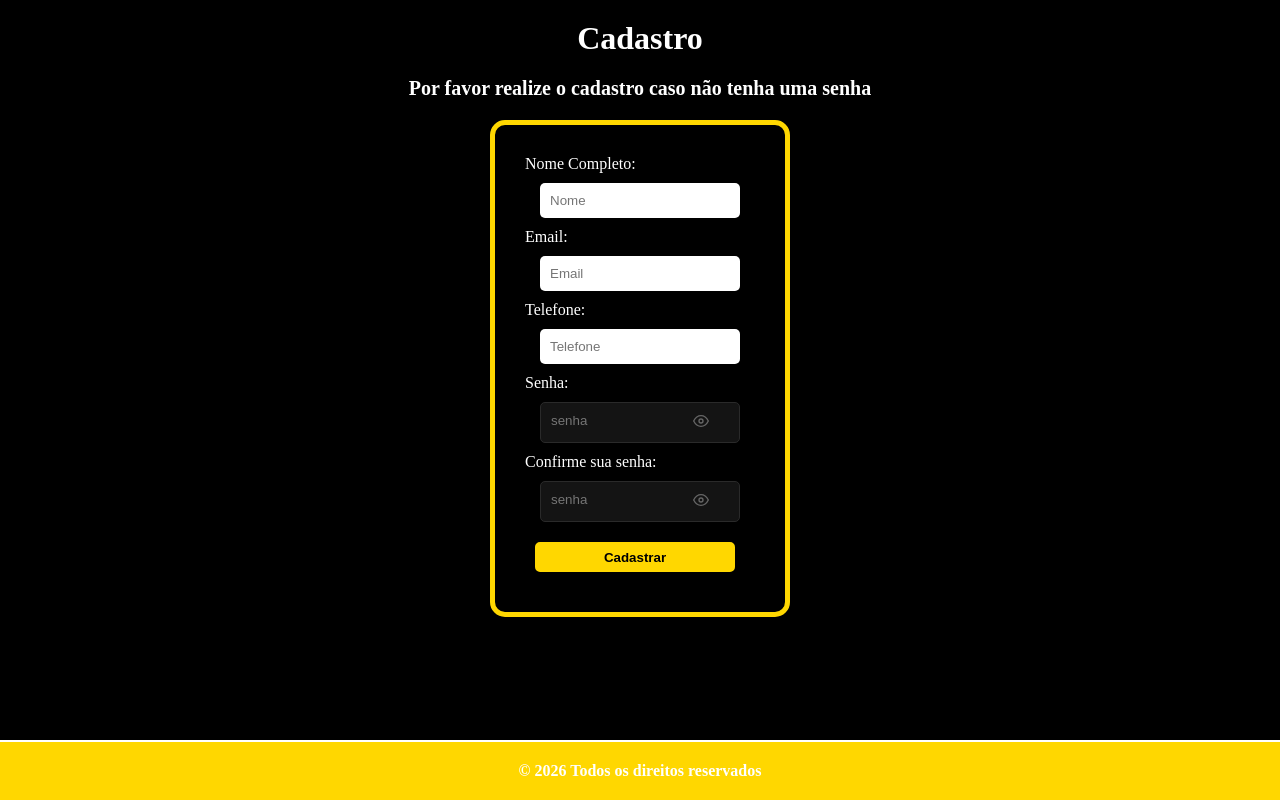
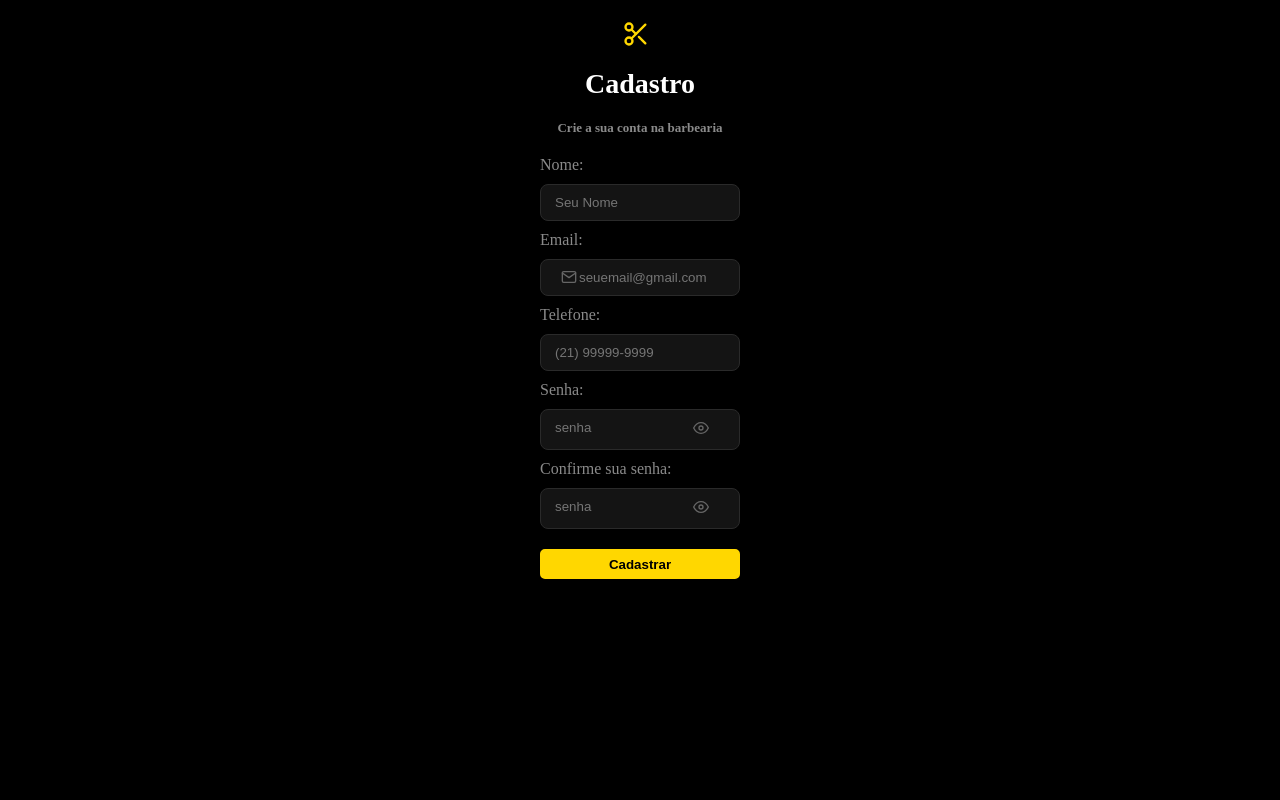
Before and after one commit to Ryang114/gerenciador-barbearia-frontend, a React app: page /cadastro in a window 1280 px wide. Built offline with nearby package versions, Linux system fonts and the light colour scheme; the HTML template or start-up script is replaced by a standard one.

Commit message:
estruturando a pagina de cadastro

```diff
--- a/src/pages/cadastro.css
+++ b/src/pages/cadastro.css
@@ -13,34 +13,70 @@
   font-size: 30px;
   font-weight: bold;
   padding-bottom: 20px;
+  display: flex;
+}
 
+.icone_topo {
+  color: var(--terciary-color);
+  font-size: 28px;
+  margin-top: 20px;
+  margin-bottom: 8px;
+  margin-left: 65px;
 }
 
 .titulo_cadastro {
   color: var(--secondary-color);
-  margin-top: 20px;
+  font-size: 28px;
+  margin-top: 8px;
   text-align: center;
-
 }
 
 .subtitulo_cadastro {
-  color: var(--secondary-color);
-  font-size: 20px;
+  color: #8a8a8a;
+  font-size: 13px;
   margin-top: 20px;
+  text-align: center;
 }
 
 .cadastro-form {
-  border: 5px solid var(--terciary-color);
-  border-radius: 15px;
   background-color: var(--primary-color);
+  margin-top: 10px;
+  padding-top: 10px;
+  padding-bottom: 50px;
+  box-sizing: border-box;
   display: flex;
   flex-direction: column;
+  align-items: center;
+}
+
+.cadastro-form label {
+  color: #8a8a8a;
+  display: block;
+  padding-bottom: 10px;
+  width: 200px;
+  text-align: left;
+}
+
+.campo-icone {
+  position: relative;
+  display: flex;
+  align-items: center;
   justify-content: center;
-  margin: auto 0;
-  margin-top: 20px;
-  padding: 30px;
-  width: 300px;
+  margin-bottom: 10px;
+}
+
+.cadastro-form input {
+  width: 200px;
   box-sizing: border-box;
+}
+
+.icone_input {
+  position: absolute;
+  display: flex;
+  align-items: center;
+  justify-content: center;
+  margin-bottom: 10px;
+
 }
 
 span {
@@ -52,12 +88,14 @@ span {
 }
 
 input {
-  background-color: var(--secondary-color);
+  background-color: #141414;
+  color: var(--secondary-color);
   margin: 0 auto 10px auto;
-  padding: 10px;
-  border-radius: 5px;
-  border: none;
+  padding: 10px 14px;
+  border-radius: 8px;
+  border: 1px solid #2a2a2a;
   width: 200px;
   box-sizing: border-box;
   outline: none;
+
 }
--- a/src/pages/cadastro.jsx
+++ b/src/pages/cadastro.jsx
@@ -2,6 +2,7 @@ import InputSenha from "../components/inputsenha";
 import Botao from "../components/Botao";
 import Footer from "../components/footer";
 import "./cadastro.css";
+import { FiMail, FiScissors } from 'react-icons/fi';
 import { useState } from "react";
 
 function Cadastro() {
@@ -22,23 +23,26 @@ function Cadastro() {
   return (
     <main className="cadastro_container">
       <header className="cadastro_cabecalho">
+        <FiScissors className='icone_topo' />
         <h1 className="titulo_cadastro">Cadastro</h1>
-        <h2 className="subtitulo_cadastro">Por favor realize o cadastro caso não tenha uma senha</h2>
+        <h2 className="subtitulo_cadastro">Crie a sua conta na barbearia</h2>
       </header>
       <form className="cadastro-form">
-        <span>Nome Completo:</span>
-        <input type="text" placeholder="Nome" />
-        <span>Email:</span>
-        <input type="email" placeholder="Email" />
-        <span>Telefone:</span>
-        <input type="tel" placeholder="Telefone" />
-        <span>Senha:</span>
+        <label>Nome:</label>
+        <input type="text" placeholder="Seu Nome" />
+        <label>Email:</label>
+        <div className="campo_icone">
+          <FiMail className='icone_input' />
+          <input type="email" placeholder='seuemail@gmail.com' />
+        </div>
+        <label>Telefone:</label>
+        <input type="tel" placeholder="(21) 99999-9999" />
+        <label>Senha:</label>
         <InputSenha valor={senha} aoMudar={setSenha} />
-        <span>Confirme sua senha:</span>
+        <label>Confirme sua senha:</label>
         <InputSenha valor={confirmarSenha} aoMudar={setConfirmarSenha} />
         <Botao texto="Cadastrar" tipo="submit" aoClicar={Cadastrar} />
       </form>
-      <Footer />
     </main>
   );
 }
--- a/src/pages/login.css
+++ b/src/pages/login.css
@@ -1,7 +1,7 @@
 .login-container {
   align-items: center;
   display: flex;
-  justify-content: center;
+  justify-content: flex-start;
   flex-direction: column;
   min-height: 100vh;
   background-color: var(--primary-color);
@@ -13,13 +13,14 @@
   color: var(--secondary-color);
   font-size: 30px;
   font-weight: bold;
-  padding-top: 40px;
+  padding-top: 20px;
   padding-bottom: 20px;
   display: flex;
   flex-direction: column;
   align-items: center;
 
 }
+
 
 .icone_topo {
   color: var(--terciary-color);
@@ -44,6 +45,7 @@
 
 .login-form {
   background-color: var(--primary-color);
+  margin-top: 10px;
   padding-top: 10px;
   padding-bottom: 50px;
   box-sizing: border-box;
@@ -51,12 +53,11 @@
 
 .login-form label {
   color: #8a8a8a;
-  display:block;
-  padding-bottom:10px;
+  display: block;
+  padding-bottom: 10px;
 }
 
 .campo_icone {
-
   position: relative;
   display: flex;
   align-items: center;
```
